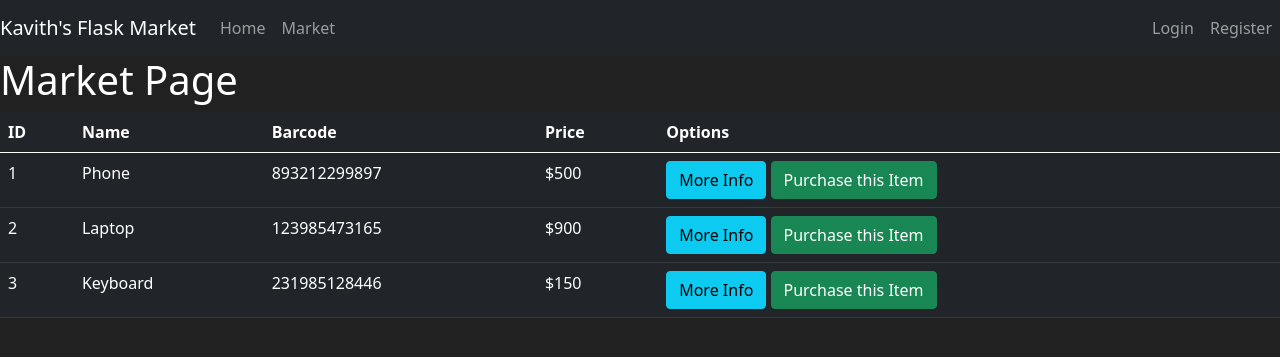
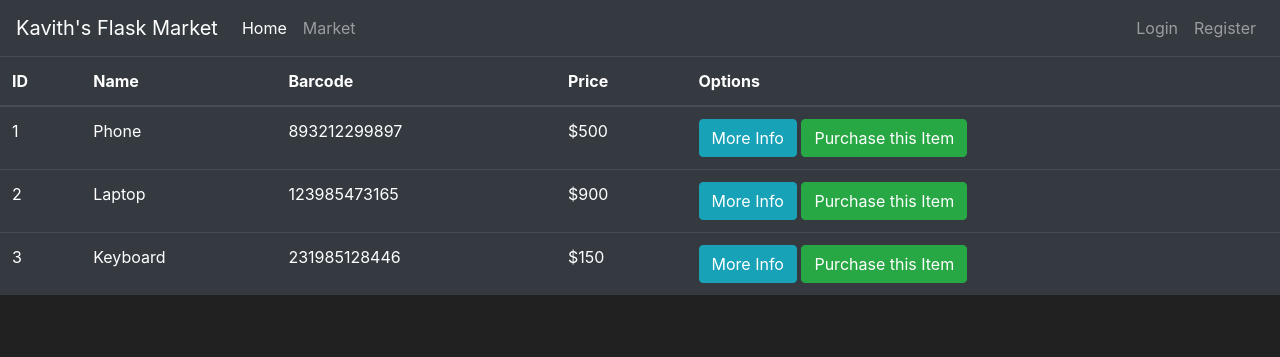
Before and after one commit to KavithRanch/FlaskMarketWebApp, a Flask app: page /market in a window 1280 px wide. Shown: the top 357 px of the page. Run offline with Flask 3, Linux system fonts and the light colour scheme; some libraries are stand-ins or nearby versions.

Commit message:
HTML Template Inheritance & proper links to route

```diff
--- a/market.py
+++ b/market.py
@@ -16,7 +16,7 @@ app = Flask(__name__)  # Initializing Flask instance with parameter __name__ (
 # Route URLs for home page
 @app.route('/')
 @app.route('/home')
-def hello_world():
+def home_page():
     return render_template('home.html')  # Pointing to the html home page
 
 
--- /dev/null
+++ b/templates/base.html
@@ -0,0 +1,60 @@
+<!doctype html>
+<html lang="en">
+   <head>
+      <!-- Required meta tags -->
+      <meta charset="utf-8">
+      <meta name="viewport" content="width=device-width, initial-scale=1, shrink-to-fit=no">
+      <!-- Bootstrap CSS -->
+      <link rel="stylesheet" href="https://cdn.jsdelivr.net/npm/bootstrap@4.5.3/dist/css/bootstrap.min.css" integrity="sha384-TX8t27EcRE3e/ihU7zmQxVncDAy5uIKz4rEkgIXeMed4M0jlfIDPvg6uqKI2xXr2" crossorigin="anonymous">
+      <title>
+          {% block title %}
+          {% endblock %}
+      </title>
+   </head>
+   <body>
+        <nav class="navbar navbar-expand-md navbar-dark bg-dark">
+            <a class="navbar-brand" href="#">Kavith's Flask Market</a>
+            <button class="navbar-toggler" type="button" data-toggle="collapse" data-target="#navbarNav">
+                <span class="navbar-toggler-icon"></span>
+            </button>
+            <div class="collapse navbar-collapse" id="navbarNav">
+                <ul class="navbar-nav mr-auto">
+                    <li class="nav-item active">
+                        <a class="nav-link" href="{{ url_for('home_page') }}">Home <span class="sr-only">(current)</span></a>
+                    </li>
+                    <li class="nav-item">
+                        <a class="nav-link" href="{{ url_for('market_page') }}">Market</a>
+                    </li>
+                </ul>
+                <ul class="navbar-nav">
+                    <li class="nav-item">
+                        <a class="nav-link" href="#">Login</a>
+                    </li>
+                    <li class="nav-item">
+                        <a class="nav-link" href="#">Register</a>
+                    </li>
+                </ul>
+            </div>
+        </nav>
+        {% block content %}
+        {% endblock %}
+      <!-- Future Content here -->
+
+
+
+      <!-- Optional JavaScript -->
+      <!-- jQuery first, then Popper.js, then Bootstrap JS -->
+      <script src='https://kit.fontawesome.com/a076d05399.js'></script>
+      <script src="https://code.jquery.com/jquery-3.5.1.slim.min.js" integrity="sha384-DfXdz2htPH0lsSSs5nCTpuj/zy4C+OGpamoFVy38MVBnE+IbbVYUew+OrCXaRkfj" crossorigin="anonymous"></script>
+      <script src="https://cdn.jsdelivr.net/npm/popper.js@1.16.1/dist/umd/popper.min.js" integrity="sha384-9/reFTGAW83EW2RDu2S0VKaIzap3H66lZH81PoYlFhbGU+6BZp6G7niu735Sk7lN" crossorigin="anonymous"></script>
+      <script src="https://stackpath.bootstrapcdn.com/bootstrap/4.5.2/js/bootstrap.min.js" integrity="sha384-B4gt1jrGC7Jh4AgTPSdUtOBvfO8shuf57BaghqFfPlYxofvL8/KUEfYiJOMMV+rV" crossorigin="anonymous"></script>
+   </body>
+
+   <!--Dark Mode-->
+   <style>
+       body {
+       background-color: #212121;
+       color: white
+       }
+   </style>
+</html>
--- a/templates/market.html
+++ b/templates/market.html
@@ -1,45 +1,9 @@
-<!--CREATED WITH BOOTSTRAP STARTER-->
+{% extends 'base.html' %}
+{% block title %}
+    Market Page
+{% endblock %}
 
-<!doctype html>
-<html lang="en">
-  <head>
-    <!-- Required meta tags -->
-    <meta charset="utf-8">
-    <meta name="viewport" content="width=device-width, initial-scale=1">
-
-    <!-- Bootstrap CSS -->
-    <link href="https://cdn.jsdelivr.net/npm/bootstrap@5.0.2/dist/css/bootstrap.min.css" rel="stylesheet" integrity="sha384-EVSTQN3/azprG1Anm3QDgpJLIm9Nao0Yz1ztcQTwFspd3yD65VohhpuuCOmLASjC" crossorigin="anonymous">
-
-    <title>Market Page</title>
-  </head>
-  <body>
-    <nav class="navbar navbar-expand-md navbar-dark bg-dark">
-      <a class="navbar-brand" href="#">Kavith's Flask Market</a>
-      <button class="navbar-toggler" type="button" data-toggle="collapse" data-bs-target="#navbarNav">
-        <span class="navbar-toggler-icon"></span>
-      </button>
-      <div class="collapse navbar-collapse" id="navbarNav">
-        <ul class="navbar-nav me-auto">
-            <li class="nav-item active">
-                <a class="nav-link" href="#">Home <span class="visually-hidden">(current)</span></a>
-            </li>
-            <li class="nav-item">
-                <a class="nav-link" href="#">Market</a>
-            </li>
-        </ul>
-        <ul class="navbar-nav">
-            <li class="nav-item">
-                <a class="nav-link" href="#">Login</a>
-            </li>
-            <li class="nav-item">
-                <a class="nav-link" href="#">Register</a>
-            </li>
-        </ul>
-      </div>
-    </nav>
-
-    <h1>Market Page</h1>
-    <!--Accessing parameter from route-->
+{% block content %}
     <table class="table table-dark table-hover">
         <thead>
             <tr>
@@ -66,25 +30,4 @@
             {% endfor %}
         </tbody>
     </table>
-
-
-    <!-- Optional JavaScript; choose one of the two! -->
-
-    <!-- Option 1: Bootstrap Bundle with Popper -->
-    <script src="https://cdn.jsdelivr.net/npm/bootstrap@5.0.2/dist/js/bootstrap.bundle.min.js" integrity="sha384-MrcW6ZMFYlzcLA8Nl+NtUVF0sA7MsXsP1UyJoMp4YLEuNSfAP+JcXn/tWtIaxVXM" crossorigin="anonymous"></script>
-
-    <!-- Option 2: Separate Popper and Bootstrap JS -->
-    <!--
-    <script src="https://cdn.jsdelivr.net/npm/@popperjs/core@2.9.2/dist/umd/popper.min.js" integrity="sha384-IQsoLXl5PILFhosVNubq5LC7Qb9DXgDA9i+tQ8Zj3iwWAwPtgFTxbJ8NT4GN1R8p" crossorigin="anonymous"></script>
-    <script src="https://cdn.jsdelivr.net/npm/bootstrap@5.0.2/dist/js/bootstrap.min.js" integrity="sha384-cVKIPhGWiC2Al4u+LWgxfKTRIcfu0JTxR+EQDz/bgldoEyl4H0zUF0QKbrJ0EcQF" crossorigin="anonymous"></script>
-    -->
-  </body>
-
-  <!--Dark Mode Override-->
-  <style>
-    body {
-        background-color: #212121;
-        color: white;
-    }
-  </style>
-</html>
+{% endblock %}
```
Also changed, not shown: templates/home.html (+8 -61 lines), README.md.
